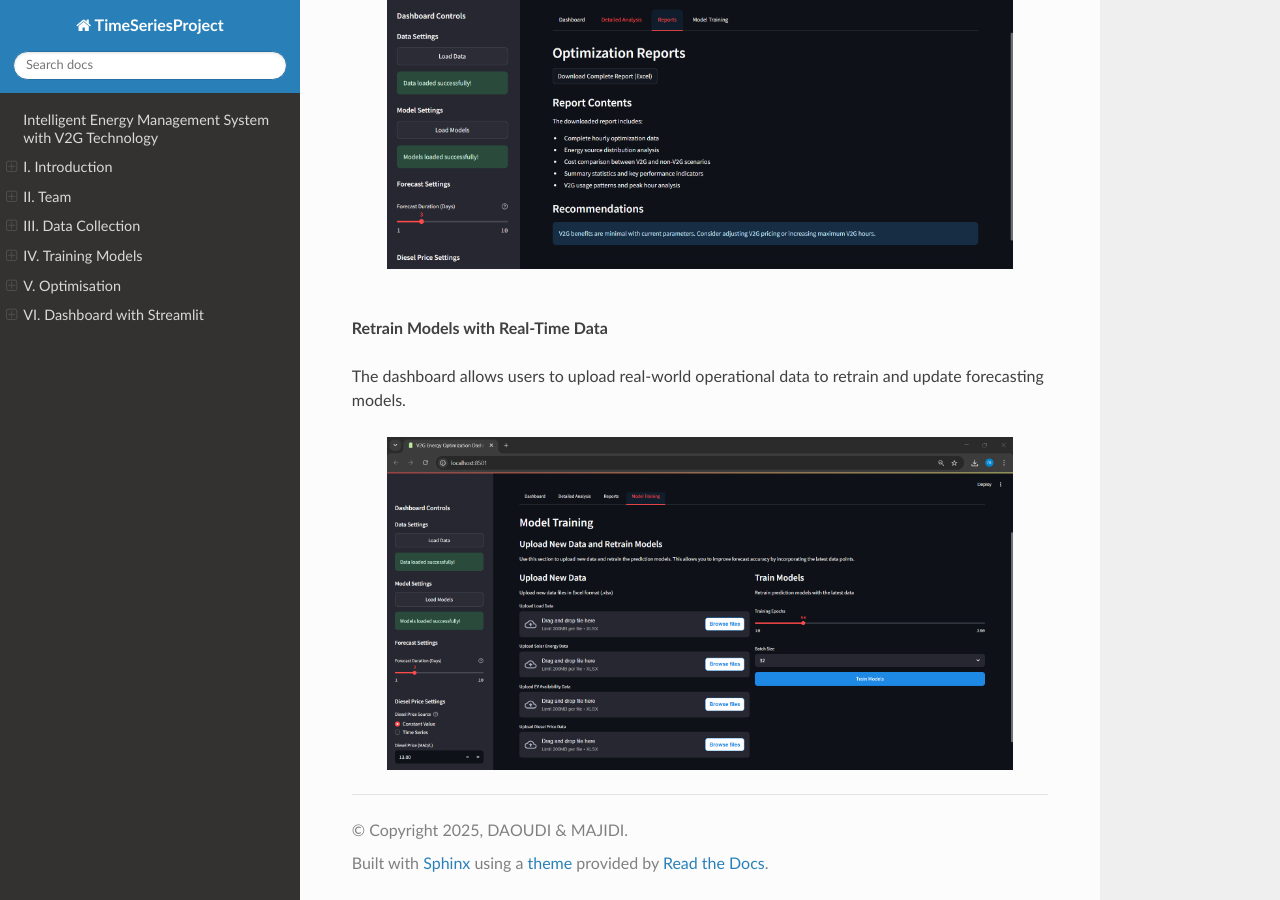
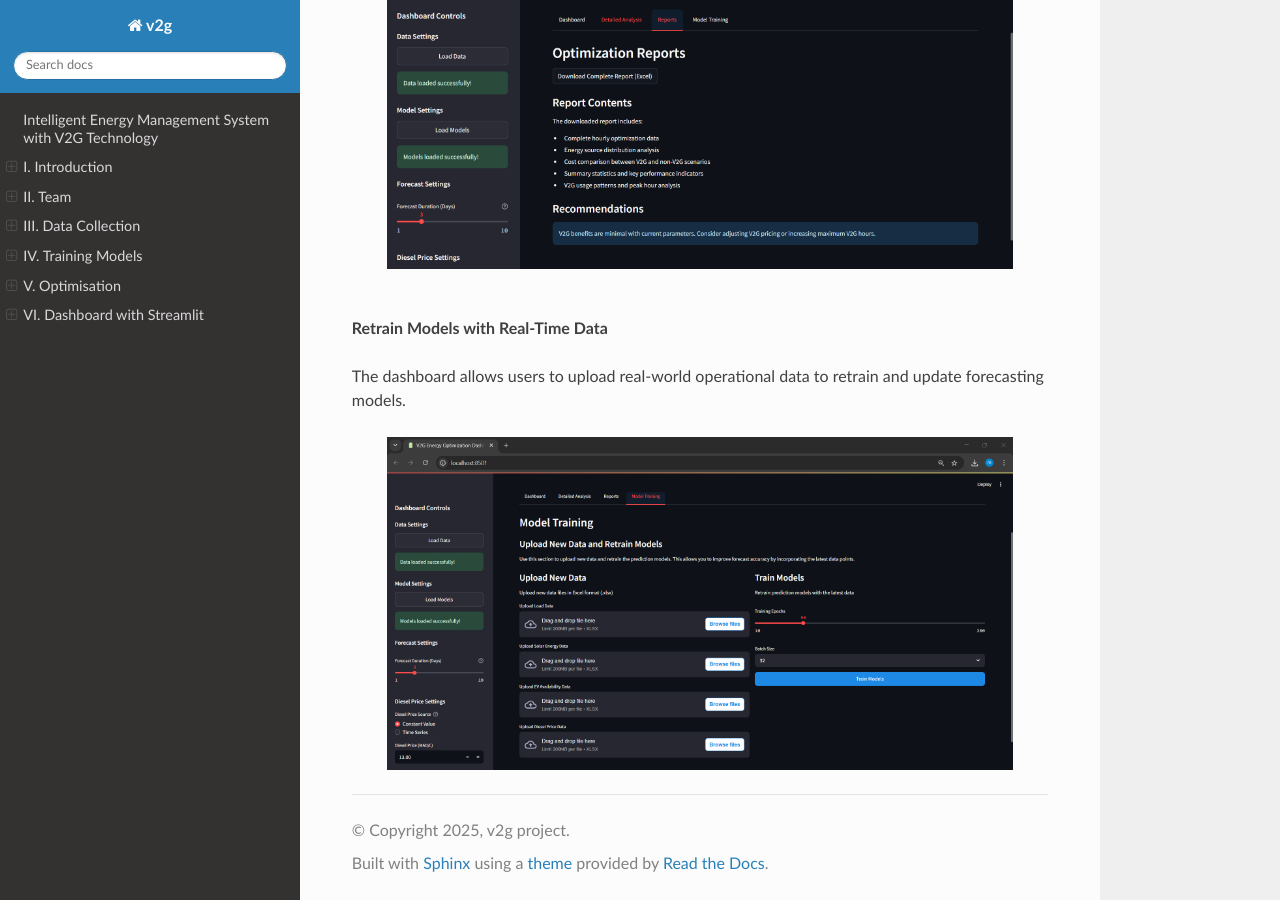
Before and after one commit to sohaibdaoudi/rtd, a Sphinx documentation site: the page built from source/index.rst, in a window 1280 px wide and 900 px high, scrolled down 17388 px. Built offline with Sphinx 7.4.7 and the Read the Docs theme 3.1.0, drawn with Linux system fonts in a browser that asks for light colours.

Commit message:
Update project information and clear extensions in Sphinx configuration

```diff
--- a/source/conf.py
+++ b/source/conf.py
@@ -6,17 +6,14 @@
 # -- Project information -----------------------------------------------------
 # https://www.sphinx-doc.org/en/master/usage/configuration.html#project-information
 
-project = 'TimeSeriesProject'
-copyright = '2025, DAOUDI & MAJIDI'
-author = 'DAOUDI & MAJIDI'
+project = 'v2g'
+copyright = '2025, v2g project'
+author = 'Marouane Majidi & Sohaib Daoudi'
 
 # -- General configuration ---------------------------------------------------
 # https://www.sphinx-doc.org/en/master/usage/configuration.html#general-configuration
 
-extensions = [
-    'sphinx.ext.autosectionlabel',
-    'sphinx.ext.imgconverter'
-]
+extensions = []
 
 templates_path = ['_templates']
 exclude_patterns = []
```
